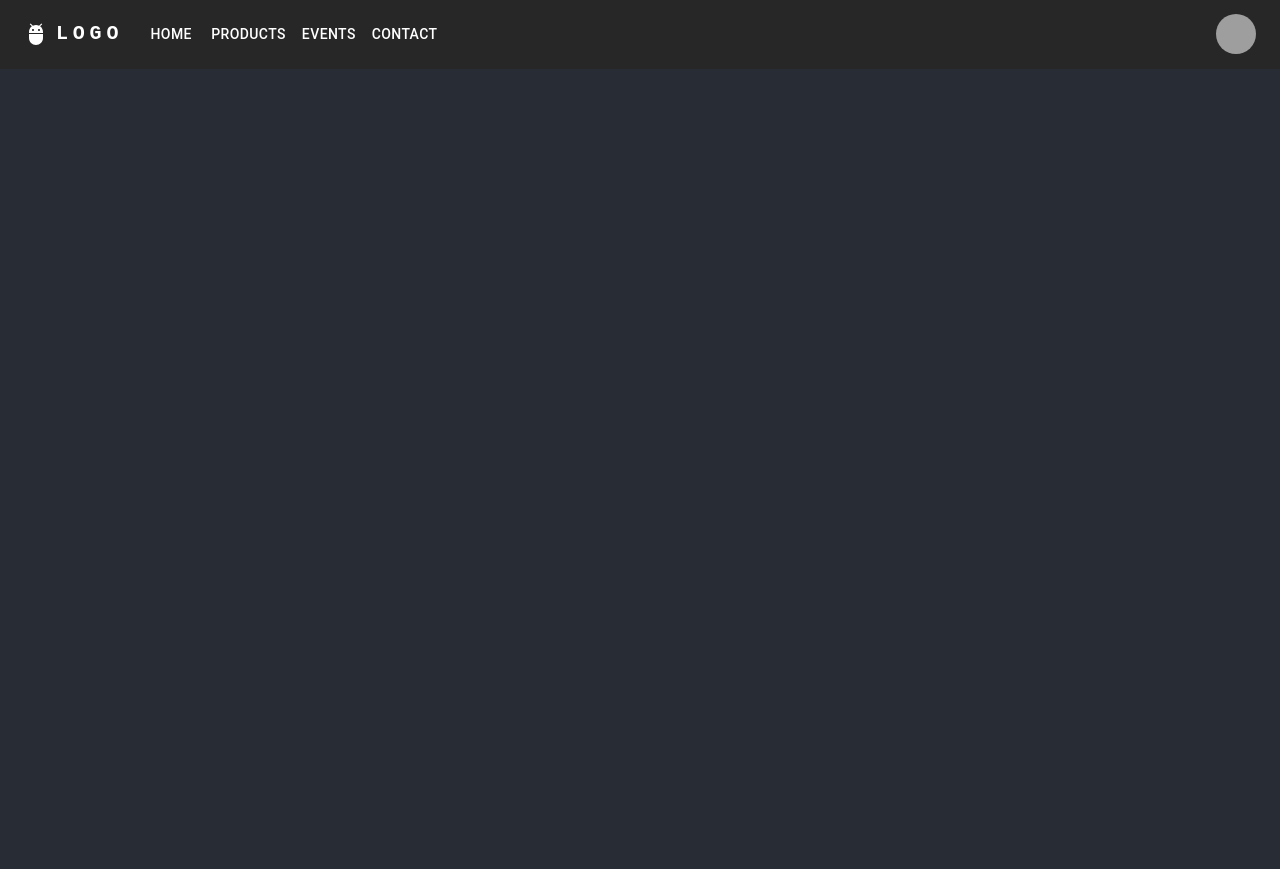
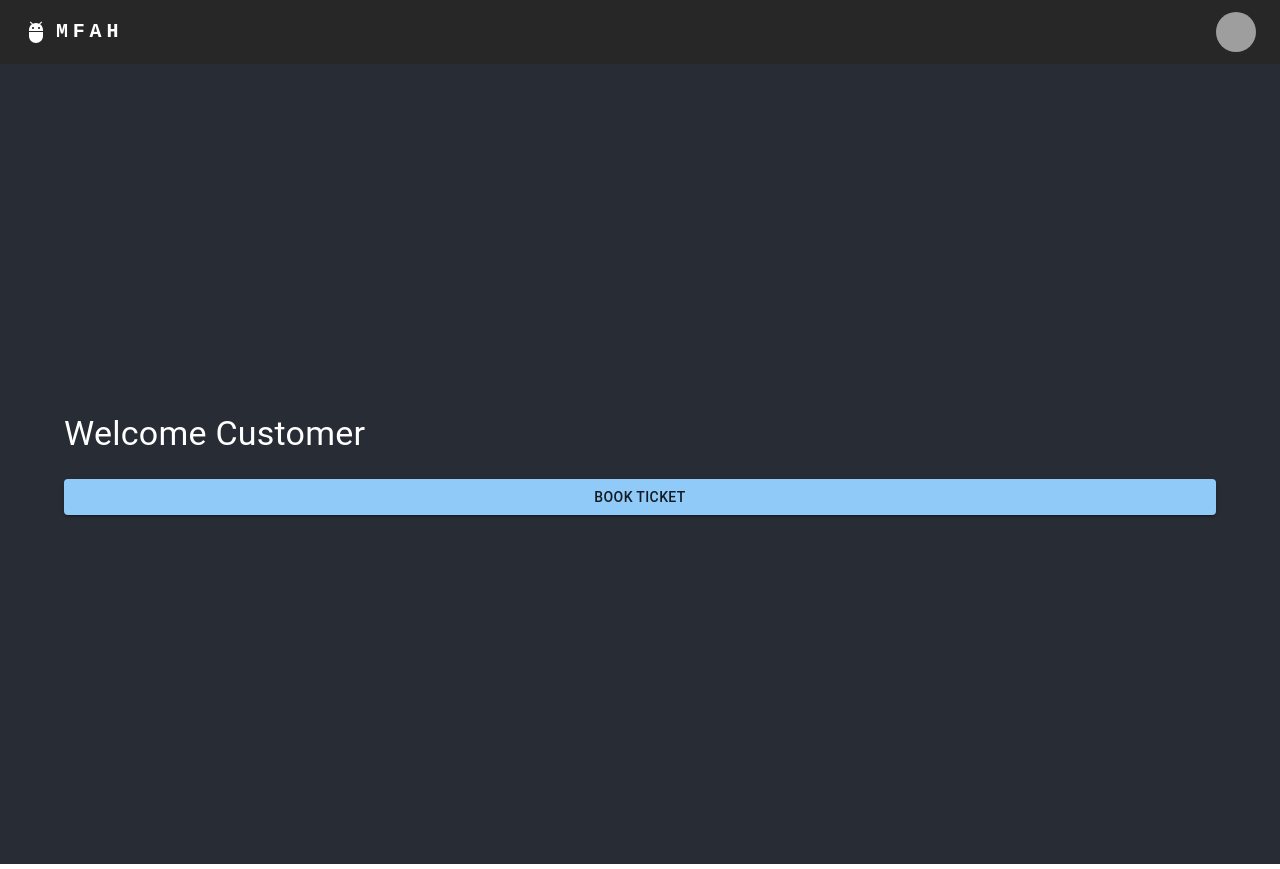
Before and after one commit to DavidRanaMagar/DavidRanaMagar.github.io, a React (Create React App) app: page /customerhome in a window 1280 px wide. Built offline with nearby package versions, Linux system fonts and the light colour scheme; sample sign-in values are in the browser's storage; grey boxes are pictures that could not be loaded.

Commit message:
adds navbar functionality, customer home, admin home

```diff
--- a/src/App.js
+++ b/src/App.js
@@ -10,11 +10,12 @@ import Register from './Components/Register';
 import BookTicket from "./Components/BookTicket";
 import TicketsReport from "./Components/TicketsReport";
 import EmployeeList from './Components/EmployeeList';
-
+import CustomerHome from "./Components/CustomerHome";
 import {ThemeProvider, createTheme} from '@mui/material/styles';
 import './App.css';
 import EmployeeSearch from "./Components/EmployeeSearch";
 import {AuthProvider} from "./context/AuthProvider";
+import AdminHome from "./Components/AdminHome";
 
 const darkTheme = createTheme({
     palette: {
@@ -34,10 +35,10 @@ function App() {
 
     return (
         <ThemeProvider theme={darkTheme}>
-            <Navbar/>
-            <header className="App-header">
-                <AuthProvider auth={auth} setAuth={setAuth}>
-                    <BrowserRouter>
+            <AuthProvider auth={auth} setAuth={setAuth}>
+                <BrowserRouter>
+                    <Navbar/>
+                    <header className="App-header">
                         <Routes>
                             {/* public */}
                             <Route path="/" element={<HomePage/>}/>
@@ -47,6 +48,7 @@ function App() {
 
                             {/* private | need authentication to access */}
                             <Route element={<RequireAuth allowedRoles={['admin']}/>}>
+                                <Route path="/adminhome" element={<AdminHome/>}/>
                                 <Route path="/customers" element={<CustomerList/>}/>
                                 <Route path="/employees" element={<EmployeeList/>}/>
                                 <Route path="/employeeHours" element={<EmployeeSearch/>}/>
@@ -54,13 +56,14 @@ function App() {
                             </Route>
 
                             <Route element={<RequireAuth allowedRoles={['admin', 'customer']}/>}>
+                                <Route path="/customerhome" element={<CustomerHome/>}/>
                                 <Route path="/bookticket" element={<BookTicket/>}/>
                             </Route>
 
                         </Routes>
-                    </BrowserRouter>
-                </AuthProvider>
-            </header>
+                    </header>
+                </BrowserRouter>
+            </AuthProvider>
         </ThemeProvider>
     );
 }
--- /dev/null
+++ b/src/Components/AdminHome.js
@@ -0,0 +1,36 @@
+import React from 'react';
+import { useNavigate } from 'react-router-dom';
+import { Container, Typography, Button, Box } from '@mui/material';
+
+const paths = [
+    { path: '/customers', label: 'View/Edit Customers' },
+    { path: '/employees', label: 'View/Edit Empoyees' },
+    { path: '/employeeHours', label: 'Employee Hours Reports' },
+    { path: '/ticketsreport', label: 'Ticket Reports' },
+];
+
+const AdminHome = () => {
+    const navigate = useNavigate();
+
+    return (
+        <Container maxWidth="lg" sx={{ py: 5 }}>
+            <Typography variant="h4" sx={{ mb: 3 }}>
+                Welcome Admin
+            </Typography>
+
+            <Box display="flex" flexDirection="column" gap={2}>
+                {paths.map(({ path, label }) => (
+                    <Button
+                        key={path}
+                        variant="contained"
+                        onClick={() => navigate(path)}
+                    >
+                        {label}
+                    </Button>
+                ))}
+            </Box>
+        </Container>
+    );
+};
+
+export default AdminHome;
--- /dev/null
+++ b/src/Components/CustomerHome.js
@@ -0,0 +1,33 @@
+import React from 'react';
+import { useNavigate } from 'react-router-dom';
+import {Box, Button, Container, Typography} from '@mui/material';
+
+const paths = [
+    { path: '/bookticket', label: 'Book Ticket' },
+];
+
+const CustomerHome = () => {
+    const navigate = useNavigate();
+
+    return (
+        <Container maxWidth="lg" sx={{ py: 5 }}>
+            <Typography variant="h4" sx={{ mb: 3 }}>
+                Welcome Customer
+            </Typography>
+
+            <Box display="flex" flexDirection="column" gap={2}>
+                {paths.map(({ path, label }) => (
+                    <Button
+                        key={path}
+                        variant="contained"
+                        onClick={() => navigate(path)}
+                    >
+                        {label}
+                    </Button>
+                ))}
+            </Box>
+        </Container>
+    );
+};
+
+export default CustomerHome;
--- a/src/Components/HomePage.js
+++ b/src/Components/HomePage.js
@@ -7,10 +7,10 @@ const HomePage = () => {
             {/* Introduction Section */}
             <Box sx={{ textAlign: 'center', mb: 5 }}>
                 <Typography variant="h2" component="h1" gutterBottom sx={{ fontWeight: 'bold' }}>
-                    Fine Art Museum
+                    You Are Not Signed In
                 </Typography>
                 <Typography variant="h5" sx={{ color: 'text.secondary' }}>
-                    Where Art Meets Elegance. Discover timeless masterpieces and contemporary visions.
+                    You can log in from the top right corner. Also, navigate home by clicking the logo on the top left.
                 </Typography>
                 <Button
                     variant="contained"
--- a/src/Components/Navbar.js
+++ b/src/Components/Navbar.js
@@ -1,51 +1,58 @@
 import React from 'react';
+import { useNavigate } from 'react-router-dom'; // For navigation
+import  useAuth  from '../hooks/useAuth.js'; // Import your custom useAuth hook
 import AppBar from '@mui/material/AppBar';
 import Box from '@mui/material/Box';
 import Toolbar from '@mui/material/Toolbar';
 import IconButton from '@mui/material/IconButton';
 import Typography from '@mui/material/Typography';
 import Menu from '@mui/material/Menu';
-import MenuIcon from '@mui/icons-material/Menu';
 import Container from '@mui/material/Container';
 import Avatar from '@mui/material/Avatar';
-import Button from '@mui/material/Button';
 import Tooltip from '@mui/material/Tooltip';
 import MenuItem from '@mui/material/MenuItem';
 import AdbIcon from '@mui/icons-material/Adb';
 
-const pages = ['Home', 'Products', 'Events', 'Contact'];
-const settings = ['Profile', 'Account', 'Dashboard', 'Logout'];
+const Navbar = () => {
+    const { auth, setAuth } = useAuth(); // Access setAuth from context
+    const navigate = useNavigate(); // Use for navigation
 
-const Navbar = () => {
-  const [anchorElNav, setAnchorElNav] = React.useState(null);
     const [anchorElUser, setAnchorElUser] = React.useState(null);
 
-  const handleOpenNavMenu = (event) => {
-    setAnchorElNav(event.currentTarget);
-  };
-  const handleOpenUserMenu = (event) => {
-    setAnchorElUser(event.currentTarget);
+    const handleOpenUserMenu = (event) => setAnchorElUser(event.currentTarget);
+
+    const handleCloseUserMenu = () => setAnchorElUser(null);
+
+    const handleHomeNavigation = () => {
+        if (auth.role === 'customer') {
+            navigate('/customerhome');
+        } else if (auth.role === 'admin') {
+            navigate('/adminhome');
+        } else {
+            navigate('/');
+        }
     };
 
-  const handleCloseNavMenu = () => {
-    setAnchorElNav(null);
+    const handleLogout = () => {
+        setAuth({});
+        navigate('/login');
     };
 
-  const handleCloseUserMenu = () => {
-    setAnchorElUser(null);
-  };
+    const handleLogin = () => navigate('/login');
+
+    const settings = auth.userId?
+        [ { label: 'Logout', action: handleLogout } ] // Logged in items
+        : [ { label: 'Login', action: handleLogin } ]; // Logged out items
 
     return (
         <AppBar position="static">
             <Container maxWidth="xl">
                 <Toolbar disableGutters>
-          {/* Logo and Brand on desktop */}
                     <AdbIcon sx={{ display: { xs: 'none', md: 'flex' }, mr: 1 }} />
                     <Typography
                         variant="h6"
                         noWrap
-            component="a"
-            href="/"
+                        onClick={handleHomeNavigation}
                         sx={{
                             mr: 2,
                             display: { xs: 'none', md: 'flex' },
@@ -54,84 +61,14 @@ const Navbar = () => {
                             letterSpacing: '.3rem',
                             color: 'inherit',
                             textDecoration: 'none',
+                            cursor: 'pointer',
                         }}
                     >
-            LOGO
+                        MFAH
                     </Typography>
 
-          {/* Hamburger Menu Icon for Mobile */}
-          <Box sx={{ flexGrow: 1, display: { xs: 'flex', md: 'none' } }}>
-            <IconButton
-              size="large"
-              aria-label="open navigation menu"
-              aria-controls="menu-appbar"
-              aria-haspopup="true"
-              onClick={handleOpenNavMenu}
-              color="inherit"
-            >
-              <MenuIcon />
-            </IconButton>
-            <Menu
-              id="menu-appbar"
-              anchorEl={anchorElNav}
-              anchorOrigin={{
-                vertical: 'bottom',
-                horizontal: 'left',
-              }}
-              keepMounted
-              transformOrigin={{
-                vertical: 'top',
-                horizontal: 'left',
-              }}
-              open={Boolean(anchorElNav)}
-              onClose={handleCloseNavMenu}
-              sx={{
-                display: { xs: 'block', md: 'none' },
-              }}
-            >
-              {pages.map((page) => (
-                <MenuItem key={page} onClick={handleCloseNavMenu}>
-                  <Typography textAlign="center">{page}</Typography>
-                </MenuItem>
-              ))}
-            </Menu>
-          </Box>
+                    <Box sx={{ flexGrow: 1 }} />
 
-          {/* Logo on mobile */}
-          <AdbIcon sx={{ display: { xs: 'flex', md: 'none' }, mr: 1 }} />
-          <Typography
-            variant="h5"
-            noWrap
-            component="a"
-            href=""
-            sx={{
-              mr: 2,
-              display: { xs: 'flex', md: 'none' },
-              flexGrow: 1,
-              fontFamily: 'monospace',
-              fontWeight: 700,
-              letterSpacing: '.3rem',
-              color: 'inherit',
-              textDecoration: 'none',
-            }}
-          >
-            LOGO
-          </Typography>
-
-          {/* Links on desktop */}
-          <Box sx={{ flexGrow: 1, display: { xs: 'none', md: 'flex' } }}>
-            {pages.map((page) => (
-              <Button
-                key={page}
-                onClick={handleCloseNavMenu}
-                sx={{ my: 2, color: 'white', display: 'block' }}
-              >
-                {page}
-              </Button>
-            ))}
-          </Box>
-
-          {/* User Menu */}
                     <Box sx={{ flexGrow: 0 }}>
                         <Tooltip title="Open settings">
                             <IconButton onClick={handleOpenUserMenu} sx={{ p: 0 }}>
@@ -154,9 +91,15 @@ const Navbar = () => {
                             open={Boolean(anchorElUser)}
                             onClose={handleCloseUserMenu}
                         >
-              {settings.map((setting) => (
-                <MenuItem key={setting} onClick={handleCloseUserMenu}>
-                  <Typography textAlign="center">{setting}</Typography>
+                            {settings.map((item) => (
+                                <MenuItem
+                                    key={item.label}
+                                    onClick={() => {
+                                        handleCloseUserMenu();
+                                        item.action(); // Execute the action
+                                    }}
+                                >
+                                    <Typography textAlign="center">{item.label}</Typography>
                                 </MenuItem>
                             ))}
                         </Menu>
```
Also changed, not shown: src/Components/LoginPage.js (+8 -2 lines). Lines whose indentation alone changed are shown as unchanged.
